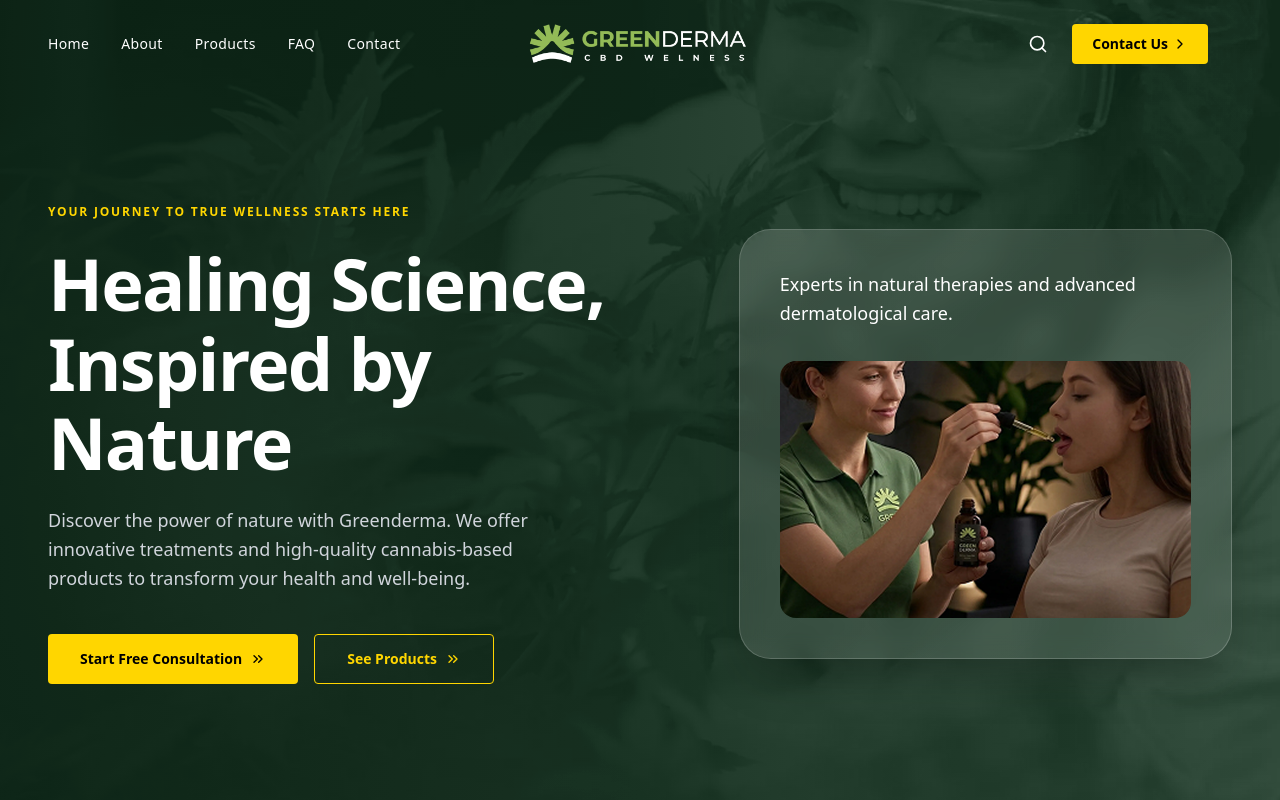
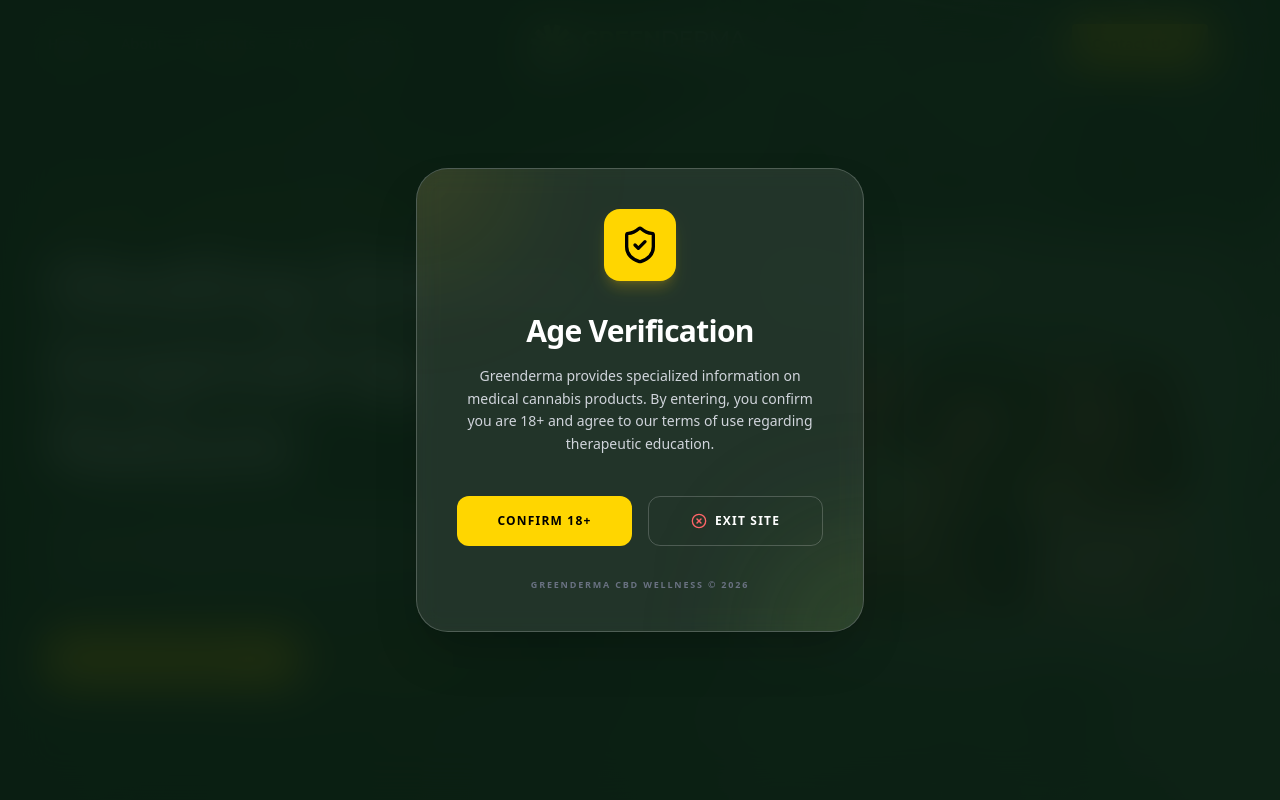
Before and after one commit to mizaelcabral/greendermacbd, a React (Vite) app: page / in a window 1280 px wide. Shown: the top 800 px of the page. Built offline with nearby package versions, Linux system fonts and the light colour scheme.

Commit message:
Add age verification popup component and integrate into App

```diff
--- a/src/App.tsx
+++ b/src/App.tsx
@@ -1,5 +1,6 @@
 import React, { useState, useEffect } from 'react';
 import { Search, ChevronDown, ChevronRight, ChevronsRight, Play, ArrowUp, User, Calendar, Menu, X } from 'lucide-react';
+import AgeVerification from './components/AgeVerification';
 
 export default function App() {
   const [activeFaq, setActiveFaq] = useState<number | null>(0);
@@ -100,6 +101,7 @@
 
   return (
     <>
+      <AgeVerification />
       <div className="min-h-screen relative font-sans text-white overflow-hidden bg-[#0a1f12]">
         {/* Background Image with Overlay */}
         <div
--- /dev/null
+++ b/src/components/AgeVerification.tsx
@@ -0,0 +1,71 @@
+import React, { useState, useEffect } from 'react';
+import { ShieldCheck, XCircle } from 'lucide-react';
+
+export default function AgeVerification() {
+    const [isVisible, setIsVisible] = useState(false);
+
+    useEffect(() => {
+        const isAdult = localStorage.getItem('greenderma-age-verified');
+        if (!isAdult) {
+            setIsVisible(true);
+        }
+    }, []);
+
+    const handleConfirm = () => {
+        localStorage.setItem('greenderma-age-verified', 'true');
+        setIsVisible(false);
+    };
+
+    const handleDecline = () => {
+        window.location.href = 'https://www.google.com';
+    };
+
+    if (!isVisible) return null;
+
+    return (
+        <div className="fixed inset-0 z-[100] flex items-center justify-center p-6 bg-[#0a1f12]/90 backdrop-blur-xl">
+            <div className="max-w-md w-full bg-white/10 backdrop-blur-md border border-white/20 rounded-[2rem] p-10 shadow-2xl relative overflow-hidden text-center transition-all duration-500 animate-in fade-in zoom-in">
+                {/* Decorative elements */}
+                <div className="absolute -top-24 -left-24 w-48 h-48 bg-[#FFD600]/10 rounded-full blur-3xl pointer-events-none" />
+                <div className="absolute -bottom-24 -right-24 w-48 h-48 bg-[#689f38]/20 rounded-full blur-3xl pointer-events-none" />
+
+                <div className="relative z-10">
+                    <div className="flex justify-center mb-8">
+                        <div className="bg-[#FFD600] p-4 rounded-2xl shadow-lg shadow-yellow-400/20">
+                            <ShieldCheck className="w-10 h-10 text-black" />
+                        </div>
+                    </div>
+
+                    <h2 className="text-3xl font-bold text-white mb-4 tracking-tight">
+                        Age Verification
+                    </h2>
+
+                    <p className="text-gray-300 mb-10 leading-relaxed font-light text-sm">
+                        Greenderma provides specialized information on medical cannabis products.
+                        By entering, you confirm you are 18+ and agree to our terms of use regarding therapeutic education.
+                    </p>
+
+                    <div className="grid grid-cols-2 gap-4">
+                        <button
+                            onClick={handleConfirm}
+                            className="bg-[#FFD600] text-black px-4 py-4 rounded-xl font-bold hover:bg-yellow-400 transition-all active:scale-95 cursor-pointer text-xs uppercase tracking-widest"
+                        >
+                            Confirm 18+
+                        </button>
+                        <button
+                            onClick={handleDecline}
+                            className="border border-white/20 text-white px-4 py-4 rounded-xl font-bold hover:bg-white/10 transition-all active:scale-95 cursor-pointer text-xs flex items-center justify-center group uppercase tracking-widest"
+                        >
+                            <XCircle className="mr-2 w-4 h-4 text-red-400 group-hover:text-red-300" />
+                            Exit Site
+                        </button>
+                    </div>
+
+                    <p className="mt-8 text-[9px] text-gray-500 uppercase tracking-[0.2em] font-bold">
+                        Greenderma CBD Wellness &copy; 2026
+                    </p>
+                </div>
+            </div>
+        </div>
+    );
+}
```
